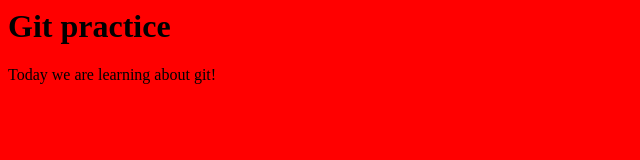
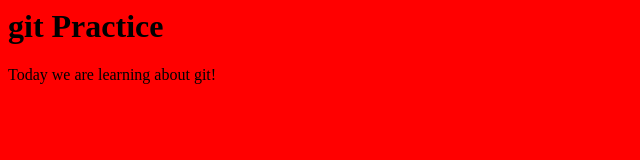
Before and after one commit to mccartjw/cse102, a plain HTML site: page index.html in a window 1280 px wide. Shown: the whole page, without its empty margins (0-640 px from the left). Drawn offline with Linux system fonts and the light colour scheme.

Commit message:
Switch git Practice

```diff
--- a/index.html
+++ b/index.html
@@ -3,7 +3,7 @@
 	<title>git lab</title>
 	<link rel="stylesheet" type="text/css" href="git.css">
 <body>
-	<h1>Git practice</h1>
+	<h1>git Practice</h1>
 		<p>Today we are learning about git!</p>
 </body>
 </html>
```
